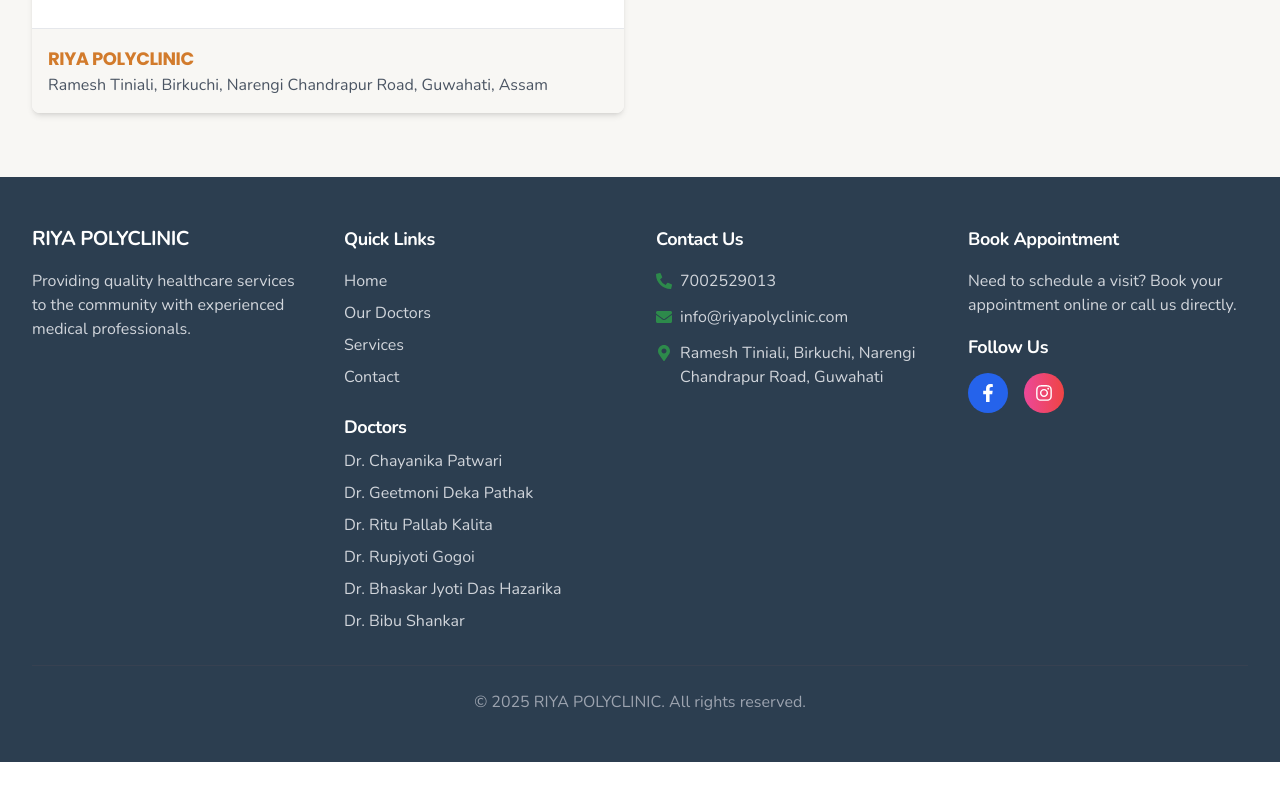
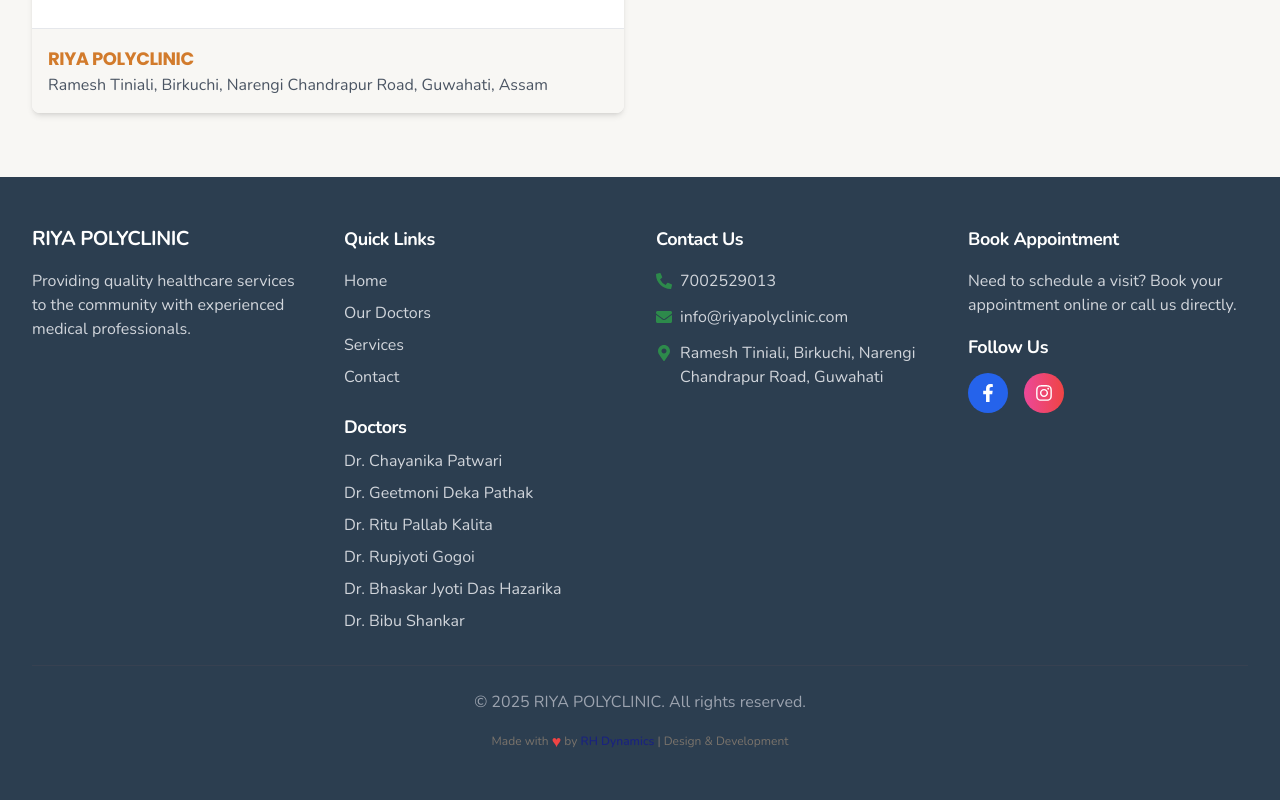
Before and after one commit to RHD-founder/riya-clinic-connect, a React (Vite) app: page /contact in a window 1280 px wide. Shown: the part 1288-2088 px from the top of the page. Before the commit the page ends 2050 px from the top, so only its background shows below. Built offline with nearby package versions, Linux system fonts and the light colour scheme; grey boxes are pictures that could not be loaded.

Commit message:
Update Footer.tsx

```diff
--- a/src/components/Footer.tsx
+++ b/src/components/Footer.tsx
@@ -96,6 +96,13 @@ const Footer = () => {
         <div className="border-t border-gray-700 mt-8 pt-6 text-center text-gray-400">
           <p>&copy; {currentYear} RIYA POLYCLINIC. All rights reserved.</p>
         </div>
+        <div className="mt-4 flex flex-col items-center text-xs text-[#7a736b]">
+          <span>
+            Made with <span className="inline-block text-red-500 text-base align-middle">♥</span> by{' '}
+            <a href="https://rh-dynamics.software" target="_blank" rel="noopener noreferrer" className="text-[#1a237e] font-semibold hover:underline">RH Dynamics</a>
+            {' '}| Design & Development
+          </span>
+        </div>
       </div>
     </footer>
   );
```
